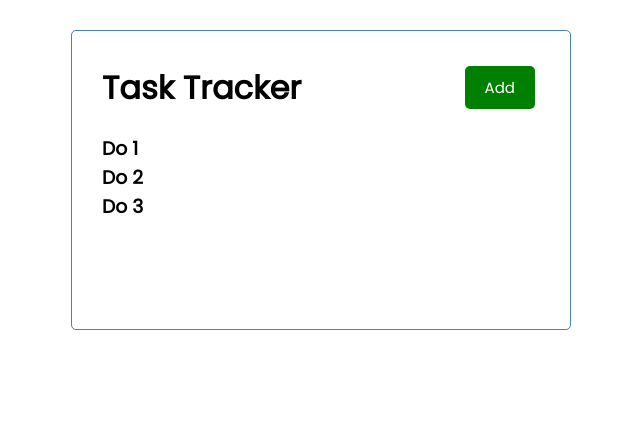
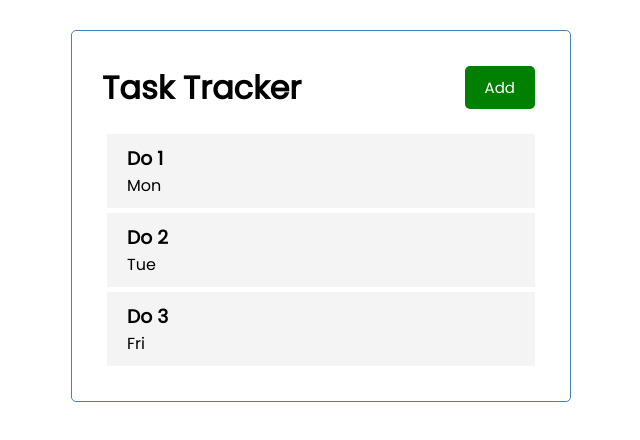
Before and after one commit to o0p/todo-react, a React (Create React App) app: page / in a window 1280 px wide. Shown: the top 440 px of the page, without its empty margins (319-959 px from the left). Built offline with nearby package versions, Linux system fonts and the light colour scheme.

Commit message:
Add Task.jsx as component of Tasks and init font awesome

```diff
--- a/public/index.html
+++ b/public/index.html
@@ -2,6 +2,10 @@
 <html lang="en">
   <head>
     <meta charset="utf-8" />
+    <link
+      rel="stylesheet"
+      href="https://cdnjs.cloudflare.com/ajax/libs/font-awesome/5.15.3/css/all.min.css"
+    />
     <link rel="icon" href="%PUBLIC_URL%/favicon.ico" />
     <meta name="viewport" content="width=device-width, initial-scale=1" />
     <meta name="theme-color" content="#000000" />
--- /dev/null
+++ b/src/components/Task.jsx
@@ -0,0 +1,12 @@
+import React from 'react';
+
+const Task = ({ task }) => {
+  return (
+    <div className="task">
+      <h3>{task.text}</h3>
+      <p>{task.day}</p>
+    </div>
+  );
+};
+
+export default Task;
--- a/src/components/Tasks.jsx
+++ b/src/components/Tasks.jsx
@@ -1,8 +1,10 @@
+import Task from './Task';
+
 export const Tasks = ({ tasks }) => {
   return (
     <>
       {tasks.map((task) => (
-        <h3 key={task.id}>{task.text}</h3>
+        <Task key={task.id} task={task} />
       ))}
     </>
   );
```
